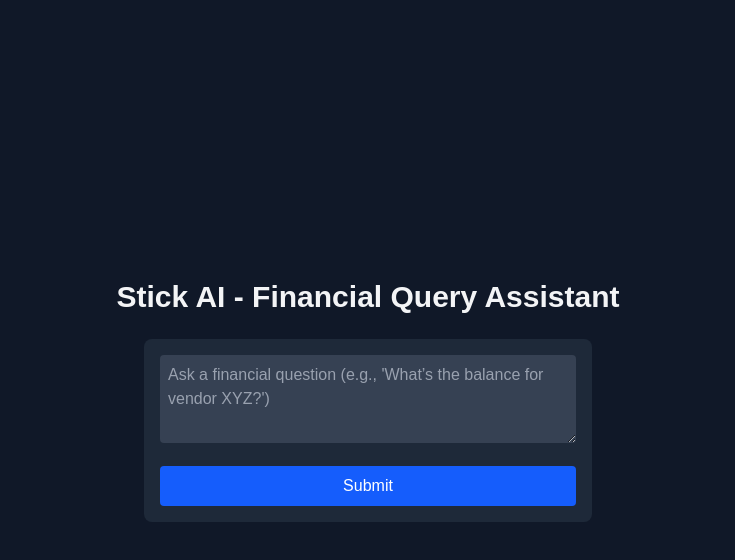
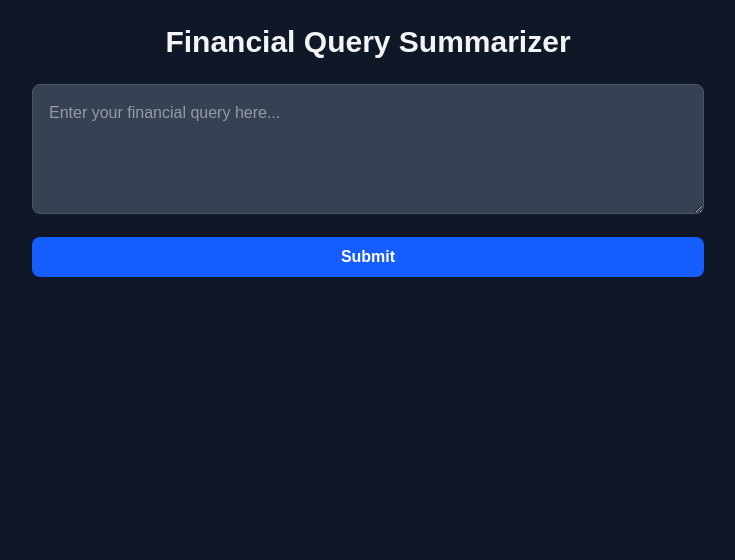
Before and after one commit to amp454s/stick-ai-frontend, a Next.js app: page / in a window 1280 px wide. Shown: the top 560 px of the page, without its empty margins (272-1007 px from the left). Built offline with nearby package versions, Linux system fonts and the light colour scheme.

Commit message:
Fixed dark mode

```diff
--- a/src/app/page.tsx
+++ b/src/app/page.tsx
@@ -1,51 +1,76 @@
-"use client";
-
-import { useState } from "react";
+import { useState } from 'react';
 
 export default function Home() {
-  const [query, setQuery] = useState("");
-  const [response, setResponse] = useState("");
+  const [query, setQuery] = useState('');
+  const [summary, setSummary] = useState('');
+  const [rawData, setRawData] = useState('');
+  const [loading, setLoading] = useState(false);
+  const [error, setError] = useState('');
 
   const handleSubmit = async (e: React.FormEvent) => {
     e.preventDefault();
-    setResponse("Processing...");
+    setLoading(true);
+    setError('');
+    setSummary('');
+    setRawData('');
+
     try {
-      const res = await fetch("/api/query", {
-        method: "POST",
-        headers: { "Content-Type": "application/json" },
+      const res = await fetch('/api/summarize', {
+        method: 'POST',
+        headers: { 'Content-Type': 'application/json' },
         body: JSON.stringify({ query }),
       });
+
+      if (!res.ok) throw new Error('API request failed');
+
       const data = await res.json();
-      setResponse(data.message);
-    } catch (error) {
-      setResponse("Error processing query.");
+      setSummary(data.summary || 'No summary returned');
+      setRawData(JSON.stringify(data.rawData, null, 2) || 'No raw data returned');
+    } catch (err) {
+      setError('An error occurred while processing your request.');
+    } finally {
+      setLoading(false);
     }
   };
 
   return (
-    <div className="min-h-screen bg-gray-900 text-gray-100 flex flex-col items-center justify-center p-4">
-      <h1 className="text-3xl font-bold mb-6 text-gray-100">
-        Stick AI - Financial Query Assistant
-      </h1>
-      <form onSubmit={handleSubmit} className="w-full max-w-md bg-gray-800 p-4 rounded-lg">
+    <div className="min-h-screen bg-gray-900 text-gray-100 p-6">
+      <h1 className="text-3xl font-bold mb-6 text-center">Financial Query Summarizer</h1>
+
+      <form onSubmit={handleSubmit} className="max-w-2xl mx-auto mb-8">
         <textarea
           value={query}
           onChange={(e) => setQuery(e.target.value)}
-          placeholder="Ask a financial question (e.g., 'What’s the balance for vendor XYZ?')"
-          className="w-full p-2 mb-4 bg-gray-700 text-gray-100 border-gray-600 rounded focus:ring-blue-500 resize-y min-h-[80px] placeholder-gray-400"
-          rows={3}
+          placeholder="Enter your financial query here..."
+          className="w-full p-4 bg-gray-700 text-gray-100 rounded-lg border border-gray-600 focus:outline-none focus:ring-2 focus:ring-blue-500 mb-4"
+          rows={4}
         />
         <button
           type="submit"
-          className="w-full p-2 bg-blue-600 text-white rounded hover:bg-blue-700"
+          disabled={loading}
+          className="w-full py-2 bg-blue-600 hover:bg-blue-700 rounded-lg text-white font-semibold disabled:bg-gray-600"
         >
-          Submit
+          {loading ? 'Processing...' : 'Submit'}
         </button>
       </form>
-      {response && (
-        <div className="mt-6 w-full max-w-md p-4 bg-gray-800 rounded-lg text-gray-100">
-          <h2 className="text-xl font-semibold mb-2 text-gray-100">Response:</h2>
-          <p>{response}</p>
+
+      {error && (
+        <div className="max-w-2xl mx-auto p-4 bg-red-800 text-red-100 rounded-lg mb-6">
+          {error}
+        </div>
+      )}
+
+      {summary && (
+        <div className="max-w-2xl mx-auto mb-6">
+          <h2 className="text-2xl font-semibold mb-2">Summary</h2>
+          <p className="p-4 bg-gray-800 rounded-lg">{summary}</p>
+        </div>
+      )}
+
+      {rawData && (
+        <div className="max-w-2xl mx-auto">
+          <h2 className="text-2xl font-semibold mb-2">Raw Data</h2>
+          <pre className="p-4 bg-gray-800 rounded-lg overflow-auto">{rawData}</pre>
         </div>
       )}
     </div>
```
